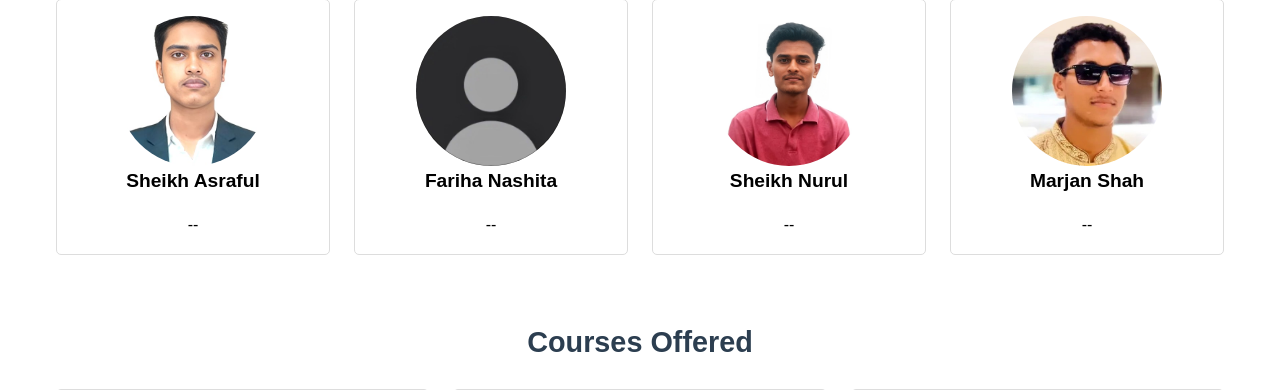
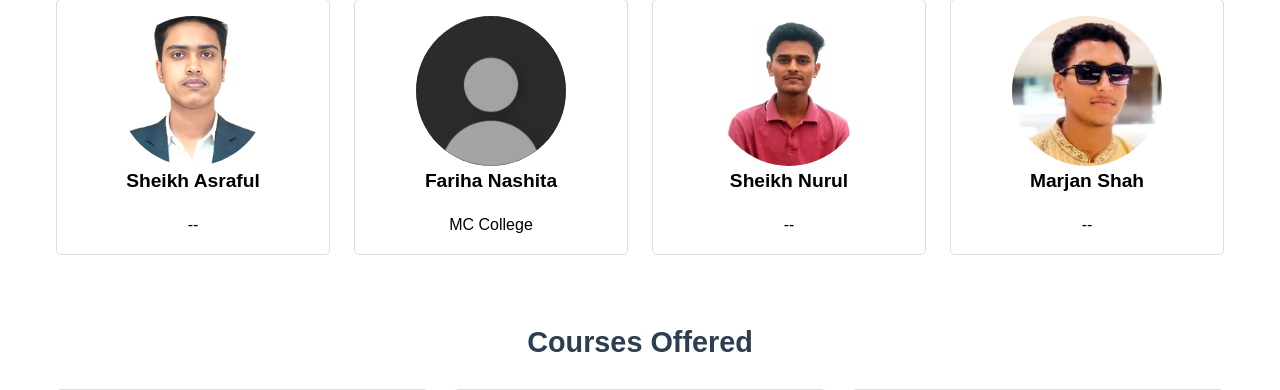
Before and after one commit to asraful098/achieve-academy, a Flask app: page / in a window 1280 px wide. Shown: the part 787-1177 px from the top of the page. Run offline with Flask 3, Linux system fonts and the light colour scheme.

Commit message:
Update index.html

```diff
--- a/templates/index.html
+++ b/templates/index.html
@@ -300,7 +300,7 @@
             <div class="course-card">
                 <img src="{{ url_for('static', filename='images/teacher3.jpg') }}" alt="Dr. Ayesha Khan, Physics Expert">
                 <h3>Fariha Nashita</h3>
-                <p>--</p>
+                <p>MC College</p>
             </div>
             <div class="course-card">
                 <img src="{{ url_for('static', filename='images/teacher2.jpg') }}" alt="Sheikh Nurul, Science Specialist">
```
